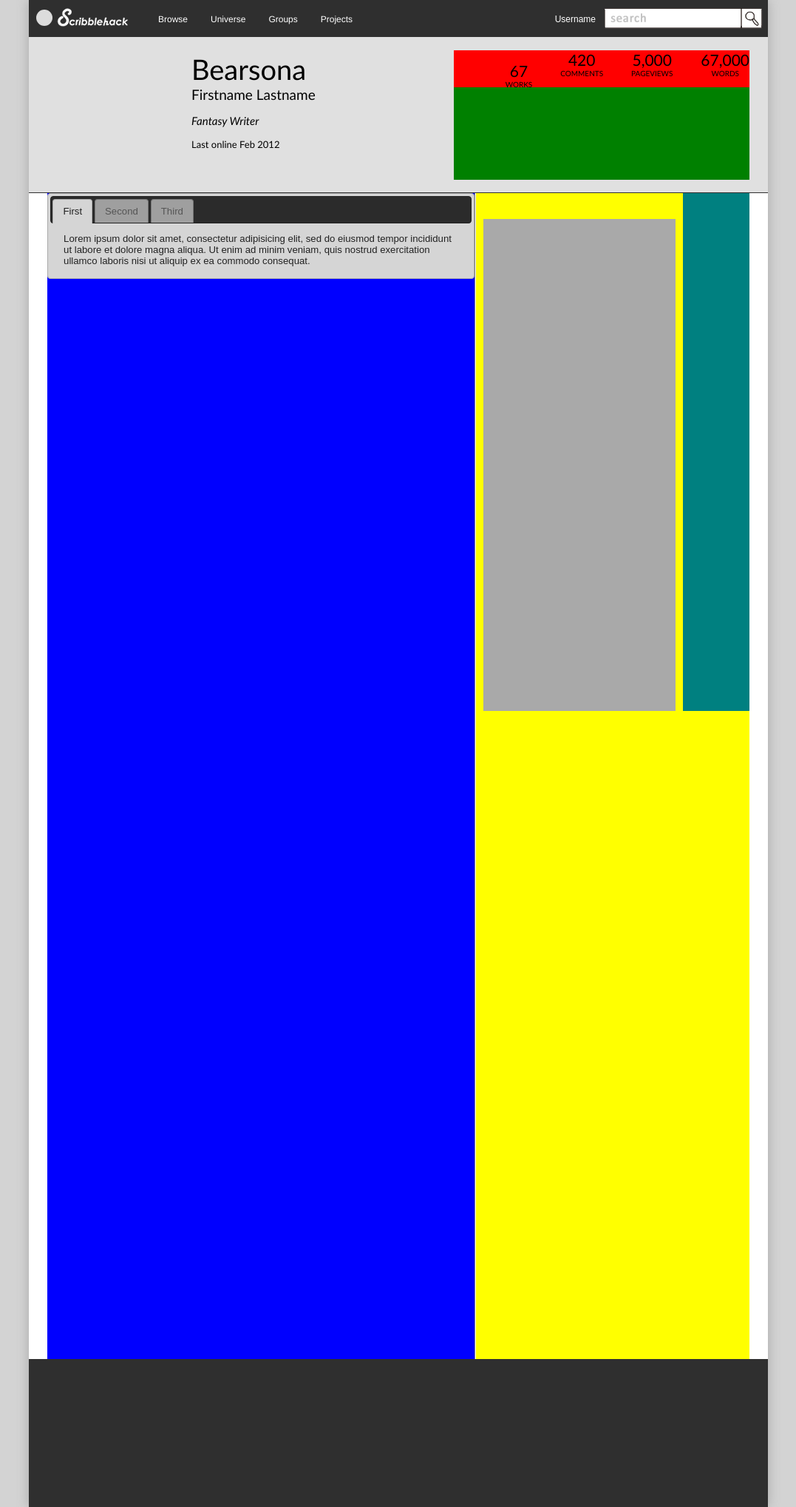
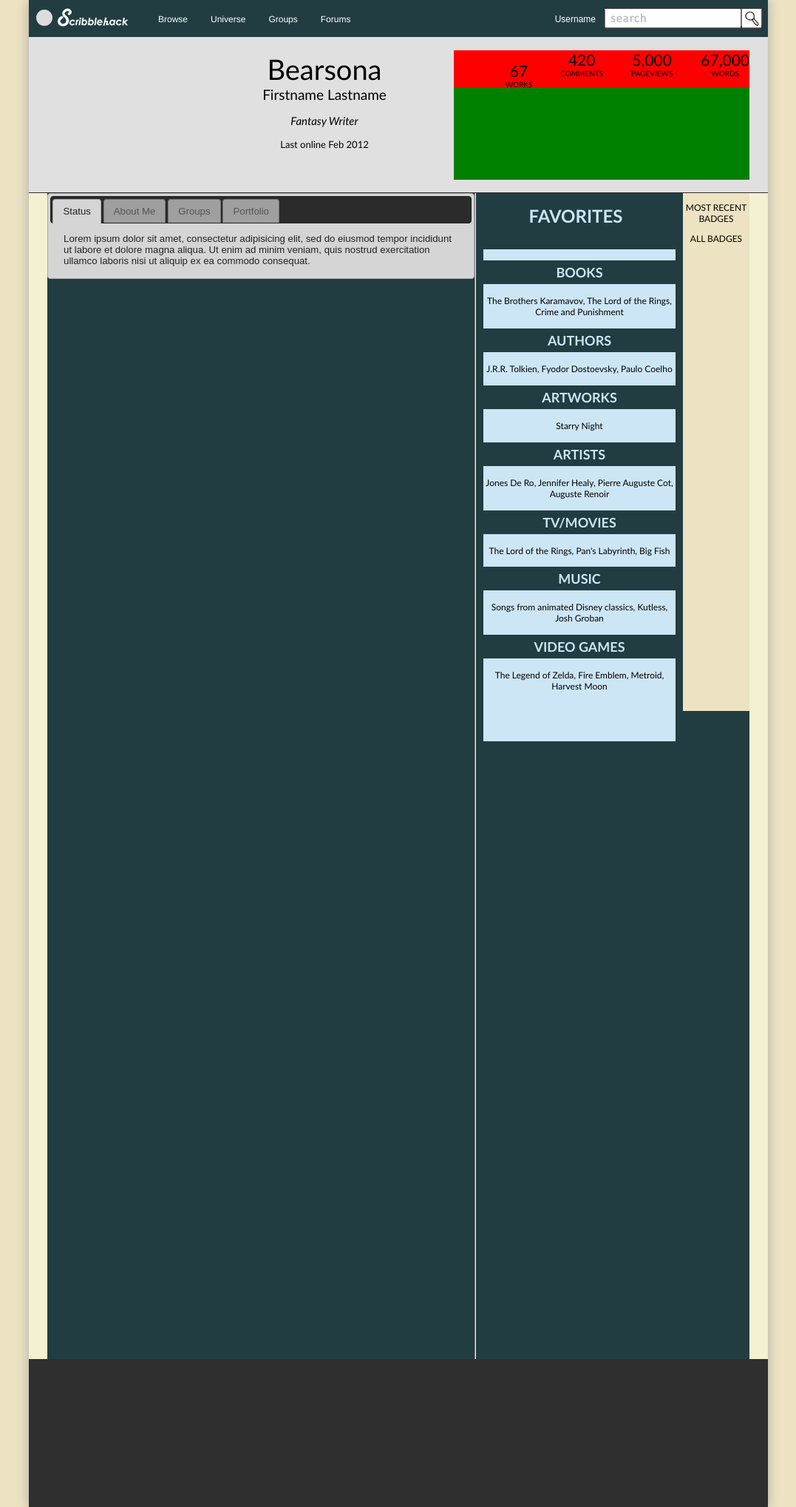
Before and after one commit to BurningFenix/ScribbleHack, a Django app: template templates/profile/profile.html in a window 1280 px wide. Shown: the whole page at 74% size, without its empty margins (101-1178 px from the left). Run offline with Django 3.2, Linux system fonts and the light colour scheme; the template is opened without the code that fills it, so the values that code supplies are empty; some web fonts are replaced.

Commit message:
WORKING ON PROFILE PAGE YEAH THAT'S RIGHT!! ;)

```diff
--- a/static/layoutcss.css
+++ b/static/layoutcss.css
@@ -266,133 +266,6 @@ a:active {color:#00A58C;}
 	margin: 0;
 }
 
-/* Profile Page CSS */
-
-#profile #banner {
-	background-color: #e0e0e0;
-	position: relative;
-	margin: 0;
-	padding: 0;
-}
-
-#profile #profbannerleft {
-	width: 360px;
-	height: 175px;
-	position: absolute;
-	top: 20px;
-	left: 220px;
-}
-
-#profile #profbigusername {
-	font-size: 38px;
-	margin: 0;
-}
-
-#profile #proffirstlastname {
-	font-size: 19px;
-	margin: 0;
-}
-
-#profile #profselftitle {
-	font-size: 15px;
-}
-
-#profile #profonlinestatus {
-	font-size: 13px;
-}
-
-#profile #profbannerright {
-	width: 400px;
-	height: 175px;
-	background-color: green;
-	float: right;
-	position: absolute;
-	top: 18px;
-	right: 25px;
-}
-
-#profile #profstatistics {
-	float: right;
-	height: 50px;
-	position: relative;
-	top: 0;
-	background-color: red;
-}
-
-#profile #profstatistics ul {
-	list-style: none;
-	margin: none;
-	padding: none;
-	display: inline;
-}
-
-#profile #profstatistics .profstat {
-	display: inline;
-	float: right;
-	margin-left: 38px;
-}
-
-#profile #profstatistics li {
-	text-align: center;
-	font-size: 10px;
-	margin: none;
-	padding: none;
-}
-
-#profile #profstatistics li span {
-	font-size: 21px;
-}
-
-#profile #content {
-	height: 1577px;
-	margin: 0;
-	padding: 0;
-	position: relative;
-}
-
-#profile #contentleft {
-	margin: 0 0 0 25px;
-	padding: 0;
-	width: 578px;
-	height: 1576px;
-	position: absolute;
-	top: 1px;
-	left: 0;
-	border-right: solid 1px grey;
-	background-color: blue;
-}
-
-#profile #contentright {
-	float: right;
-	margin: 0 25px 0 0;
-	padding: 0;
-	width: 370px;
-	height: 1576px;
-	position: absolute;
-	top: 1px;
-	right: 0;
-	background-color: yellow;
-}
-
-#profile .proftopright {
-	display: inline;
-	float: right;
-}
-
-#profile #interests {
-	height: 665px;
-	width: 260px;
-	background-color: darkgrey;
-	position: relative;
-	top: 35px;
-}
-
-#profile #badgeribbon {
-	height: 700px;
-	width: 90px;
-	margin-left: 10px;
-	background-color: teal;
-}
 
 
 /* Login CSS */
--- /dev/null
+++ b/static/profile.css
@@ -0,0 +1,372 @@
+body {
+	background-color: #ede3c2;
+	padding: 0;
+	margin: 0;
+	font-family: UniversLTStd,arial,sans-serif;
+}
+
+@font-face {
+	font-family:UniversLTStd;
+	src:url(universltstd.otf);
+	font-weight: normal;
+}
+
+@font-face {
+	font-family:UniversLTStd;
+	src:url(universltstdlight.otf);
+	font-weight: lighter;
+}
+
+@font-face {
+	font-family:UniversLTStd;
+	src:url(universltstdbold.otf);
+	font-weight: bold;
+}
+
+#wrapper {
+	background-color: #f4f1d1;
+	width: 1000px;
+	height: auto;
+	text-align: left;
+	margin: 0 auto;
+	box-shadow: 0 0 15px #A8A8A8;
+	-webkit-box-shadow: 0 0 15px #A8A8A8;
+	-moz-box-shadow: 0 0 15px #A8A8A8;
+}
+
+a:link {color:#007777;}
+a:visited {color:#24555f;}
+a:hover {color:#00A58C;}
+a:active {color:#00A58C;}
+
+#header {
+	height: 260px;
+}
+
+#sitenav {
+	height: 50px;
+	background-color: #213d42;
+}
+
+#sitenavleft {
+	width: 545px;
+	height: 50px;
+	float: left;
+
+}
+
+#logo {
+	float: left;
+	width: 127px;
+	margin: 10px 38px 0 10px;
+	position: relative;
+
+}
+
+#logo img {
+	margin-right: 0;
+	float: right;
+}
+
+#icon {
+	float: left;
+	width: 22px;
+	height: 22px;
+	border-radius: 20px;
+	background-color: gainsboro;
+	position: absolute;
+	left: 0;
+	top: 3px;
+}
+
+#sitenavpagelinks {
+	float: left;
+	margin-top: 19px;
+
+}
+
+.navlink {
+	float: left;
+	margin-right: 31px;
+}
+
+.navlink a {
+	font-family: 'Century Gothic', Helvetica, Arial, sans-serif;
+	font-size: 12px;
+	color: white;
+	text-align: center;
+	padding: 0;
+	margin: 0;
+	text-decoration: none;
+}
+
+.navlink a:hover {
+    color: #71cfbd;
+}
+
+#sitenavright {
+	width: 445px;
+	height: 50px;
+	float: right;
+}
+
+#sitenavright a {
+	font-weight: lighter;
+	font-family: 'Century Gothic',arial,sans-serif;
+	font-size: 12px;
+	color: white;
+	float: right;
+	margin-right: 12px;
+	margin-top: 19px;
+	text-decoration: none;
+	-webkit-transition: 0.5s;
+    -moz-transition: 0.5s;
+    -o-transition: 0.5s;
+    -ms-transition: 0.5s;
+    transition: 0.5s;
+}
+
+#sitenavright a:hover {
+	color: #71cfbd;
+}
+
+#navsearchbox {
+	margin-top: 11px;
+	margin-right: 7px;
+	float: right;
+}
+
+#navsearchbox #tfnewsearch{
+		float:right;
+		padding:0px;
+		margin-top: 2px;
+	}
+
+#navsearchbox .tftextinput{
+		margin: 0;
+		padding: 0 3px 0 3px;
+		font-family: UniversLTStd;
+		src: url(universltstd.otf);
+		font-size:12px;
+		color:#2f2f2f;
+		border-style: none;
+		border-radius: 3px;
+		height: 25px;
+		width: 194px
+	}
+
+#navsearchbox #tfnewsearch .tfbutton{
+		background-image: url(../static/images/searchicon.png);
+		background-repeat: no-repeat;
+		margin-top: 0px;
+		margin-left: 2px;
+		color: transparent;
+		background-color: transparent;
+		height: 30px;
+		width: 30px;
+		float:right;
+		border-width: 0px;
+}
+
+	/* Fixes submit button height problem in Firefox */
+#navsearchbox .tfbutton::-moz-focus-inner {
+	  border: 0;
+	}
+
+#navsearchbox	.tfclear{
+		clear:both;
+	}
+
+#banner {
+	height: 210px;
+	border: solid 0 #007000;
+	border-bottom: 1px solid #2f2f2f;
+}
+
+#footer {
+	height: 200px;
+	background-color: #2f2f2f;
+}
+
+#quicklinks ul {
+	list-style-type: none;
+	margin: 0;
+	padding: 0;
+}
+
+#quicklinks li {
+	float: left;
+	margin-top: 25px;
+	margin-left: 25px;
+	background: gainsboro;
+	padding: 8px 10px;
+	outline: 1px dashed grey;
+    outline-offset: -4px;
+}
+
+#quicklinks a {
+	display: block;
+	width: auto;
+	text-align: center;
+	text-decoration: none;
+		font-family: UniversLTStd;
+	src: url(universltstd.otf);
+	font-size: 18px;
+	color: grey;
+	font-weight: bold;
+}
+
+#quicklinks a:hover {
+	color: #2f2f2f;
+}
+
+#jcstuff {
+	float: left;
+	}
+
+
+
+	/* Specifically, Profile Page CSS */
+
+#profile #banner {
+	background-color: #e0e0e0;
+	position: relative;
+	margin: 0;
+	padding: 0;
+}
+
+#profile #profbannerleft {
+	width: 360px;
+	height: 175px;
+	position: absolute;
+	top: 20px;
+	left: 220px;
+}
+
+#profile #profbigusername {
+	font-size: 38px;
+	margin: 0;
+}
+
+#profile #proffirstlastname {
+	font-size: 19px;
+	margin: 0;
+}
+
+#profile #profselftitle {
+	font-size: 15px;
+}
+
+#profile #profonlinestatus {
+	font-size: 13px;
+}
+
+#profile #profbannerright {
+	width: 400px;
+	height: 175px;
+	background-color: green;
+	float: right;
+	position: absolute;
+	top: 18px;
+	right: 25px;
+}
+
+#profile #profstatistics {
+	float: right;
+	height: 50px;
+	position: relative;
+	top: 0;
+	background-color: red;
+}
+
+#profile #profstatistics ul {
+	list-style: none;
+	margin: none;
+	padding: none;
+	display: inline;
+}
+
+#profile #profstatistics .profstat {
+	display: inline;
+	float: right;
+	margin-left: 38px;
+}
+
+#profile #profstatistics li {
+	text-align: center;
+	font-size: 10px;
+	margin: none;
+	padding: none;
+}
+
+#profile #profstatistics li span {
+	font-size: 21px;
+}
+
+#profile #content {
+	height: 1577px;
+	margin: 0;
+	padding: 0;
+	position: relative;
+}
+
+#profile #contentleft {
+	margin: 0 0 0 25px;
+	padding: 0;
+	width: 578px;
+	height: 1576px;
+	position: absolute;
+	top: 1px;
+	left: 0;
+	border-right: solid 1px grey;
+	background-color: #213d42;
+}
+
+#profile #contentright {
+	float: right;
+	margin: 0 25px 0 0;
+	padding: 0;
+	width: 370px;
+	height: 1576px;
+	position: absolute;
+	top: 1px;
+	right: 0;
+	background-color: #213d42;
+}
+
+#profile .proftopright {
+	display: inline;
+	float: right;
+}
+
+#profile #interests {
+	height: 665px;
+	width: 260px;
+	background-color: #cde6f6;
+	position: relative;
+	top: 15px;
+}
+
+#profile #badgeribbon {
+	height: 700px;
+	width: 90px;
+	margin-left: 10px;
+	background-color: #ede3c2;
+}
+
+h1 {
+	color: #cde6f6;
+	text-align: center;
+	padding-bottom: 0px;
+	}
+
+h2 {
+	color: #cde6f6;
+	text-align: center;
+	background-color: #213d42;
+	padding: 5px;
+	}
+
+p {
+	text-align: center;
+	}
--- a/templates/profile/profile.html
+++ b/templates/profile/profile.html
@@ -3,7 +3,7 @@
 <head>
 <meta http-equiv="Content-Type" content="text/html; charset=utf-8" />
 <title>ScribbleHack</title>
-<link href="../../static/layoutcss.css" rel="stylesheet" type="text/css" />
+<link href="../../static/profile.css" rel="stylesheet" type="text/css" />
 <link rel="stylesheet" href="../../static/js/jquery-ui-1.10.4.custom.min.css" />
 <script src="../../static/js/jquery-1.10.2.js"></script>
 <script src="../../static/js/jquery-ui-1.10.4.custom.min.js"></script>
@@ -83,7 +83,8 @@ $( "#tabs" ).tabs();
 <a href="#">Groups</a>
 </div><!-- navlink ends -->
 <div class="navlink clearfix">
-<a href="#">Projects</a>
+<a href="#">Forums</a>
+
 </div><!-- navlink ends -->
 </div><!-- sitenavpagelinks ends -->
 
@@ -132,9 +133,10 @@ $( "#tabs" ).tabs();
 
 <div id="tabs">
 	<ul>
-		<li><a href="#tabs-1">First</a></li>
-		<li><a href="#tabs-2">Second</a></li>
-		<li><a href="#tabs-3">Third</a></li>
+		<li><a href="#tabs-1">Status</a></li>
+		<li><a href="#tabs-2">About Me</a></li>
+		<li><a href="#tabs-3">Groups</a></li>
+		<li><a href="#tabs-3">Portfolio</a></li>
 	</ul>
 	<div id="tabs-1">Lorem ipsum dolor sit amet, consectetur adipisicing elit, sed do eiusmod tempor incididunt ut labore et dolore magna aliqua. Ut enim ad minim veniam, quis nostrud exercitation ullamco laboris nisi ut aliquip ex ea commodo consequat.</div>
 	<div id="tabs-2">Phasellus mattis tincidunt nibh. Cras orci urna, blandit id, pretium vel, aliquet ornare, felis. Maecenas scelerisque sem non nisl. Fusce sed lorem in enim dictum bibendum.</div>
@@ -145,9 +147,29 @@ $( "#tabs" ).tabs();
 
 <div id="contentright" class="clearfix">
 <div id="badgeribbon" class="proftopright">
+<p class="badgetext">MOST RECENT BADGES</p>
+<p class="badgetext">ALL BADGES</p>
 </div>
+<h1>FAVORITES</h1>
+
 
 <div id="interests" class="proftopright">
+
+<h2>BOOKS</h2>
+<p>The Brothers Karamavov, The Lord of the Rings, Crime and Punishment</p>
+<h2>AUTHORS</h2>
+<p>J.R.R. Tolkien, Fyodor Dostoevsky, Paulo Coelho</p>
+<h2>ARTWORKS</h2>
+<p>Starry Night</p>
+<h2>ARTISTS</h2>
+<p>Jones De Ro, Jennifer Healy, Pierre Auguste Cot, Auguste Renoir</p>
+<h2>TV/MOVIES</h2>
+<p>The Lord of the Rings, Pan's Labyrinth, Big Fish</p>
+<h2>MUSIC</h2>
+<p>Songs from animated Disney classics, Kutless, Josh Groban</p>
+<h2>VIDEO GAMES</h2>
+<p>The Legend of Zelda, Fire Emblem, Metroid, Harvest Moon</p>
+
 </div>
 
 </div><!-- contentright ends -->
```
